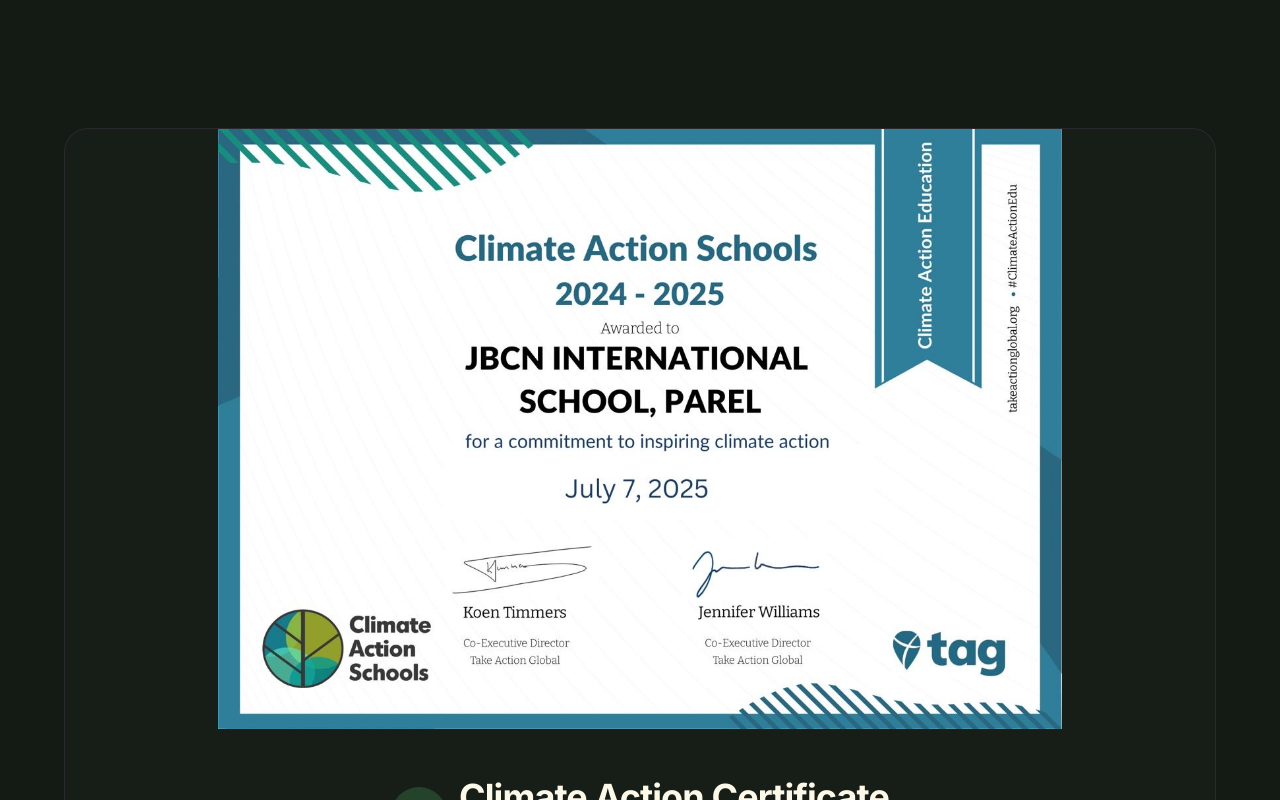
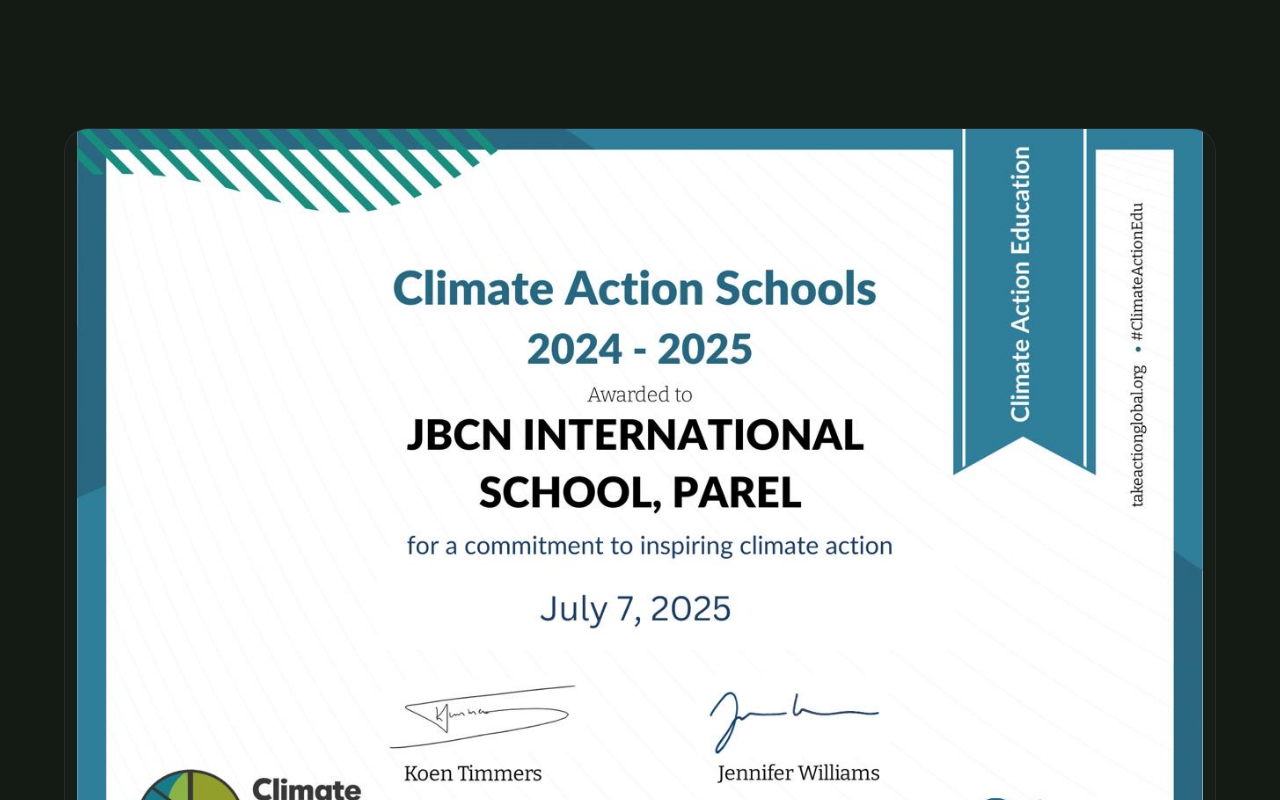
Before and after one commit to GrapheneScar/earth-revive-pulse-40, a React (Vite) app: page /collaborators in a window 1280 px wide. Shown: the part 3420-4220 px from the top of the page. Built offline with nearby package versions, Linux system fonts and the light colour scheme.

Commit message:
Fix image visibility on iPad

```diff
--- a/src/pages/CollaboratorsPage.tsx
+++ b/src/pages/CollaboratorsPage.tsx
@@ -373,9 +373,14 @@ const CollaboratorsPage = () => {
                   {/* Certificate Image - Full Width */}
                   <div className="w-full relative">
                     <img
-                      src="/public/lovable-uploads/climate-action-certificate.jpg"
+                      src="/lovable-uploads/climate-action-certificate.jpg"
                       alt="Climate Action Certificate"
-                      className="w-full h-auto object-contain max-h-[600px]"
+                      className="w-full h-auto object-contain max-h-[600px] md:max-h-[700px] lg:max-h-[800px]"
+                      loading="lazy"
+                      onError={(e) => {
+                        console.error('Certificate image failed to load:', e);
+                        e.currentTarget.style.display = 'none';
+                      }}
                     />
                     <div className="absolute inset-0 bg-gradient-to-r from-primary/10 to-secondary/10 opacity-0 hover:opacity-100 transition-opacity duration-500" />
                   </div>
```
